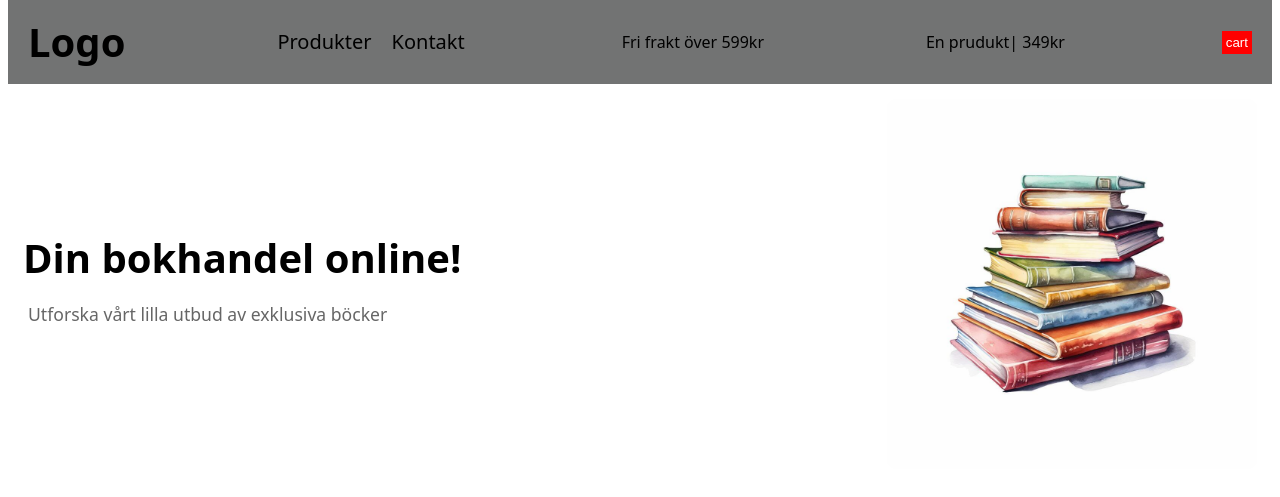
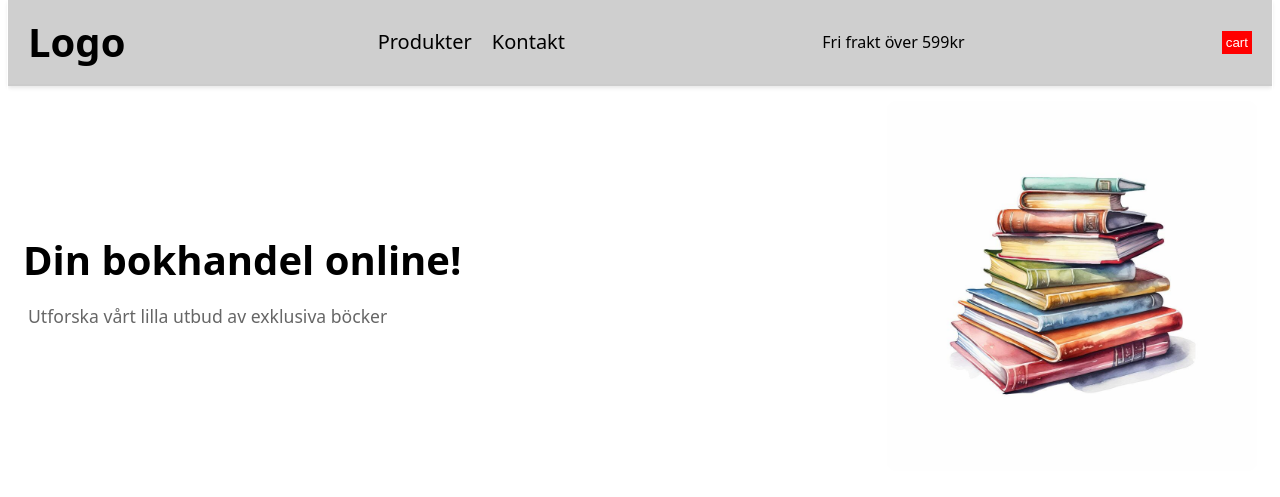
Before and after one commit to Edchy/webshop, a website built with Vite: page index.html in a window 1280 px wide. Shown: the top 497 px of the page. Built offline with nearby package versions, Linux system fonts and the light colour scheme.

Commit message:
styled nav

```diff
--- a/index.html
+++ b/index.html
@@ -17,7 +17,6 @@
             <li><a href="#footer">Kontakt</a></li>
           </ul>
           <p>Fri frakt över 599kr</p>
-          <p>En prudukt| 349kr</p>
           <!-- dessa två rader är allt som behövs för att skapa en modal -->
           <button popovertarget="shopping-cart">cart</button>
           <aside popover class="shopping-cart" id="shopping-cart">
--- a/src/styles/navigation.css
+++ b/src/styles/navigation.css
@@ -3,8 +3,10 @@ h1 {
 }
 
 .container {
-  background-color: rgb(114, 115, 115);
+  background-color: rgba(161, 161, 161, 0.514);
   padding: 20px;
+  border-bottom: 2px solid #ccc; /* Lägg till ett streck under hela navigationen */
+  box-shadow: 0 2px 4px rgba(0, 0, 0, 0.1); /* Valfritt: en skugga för effekt */
 }
 
 .navigation {
```
Also changed, not shown: product-test.html (+0 -1 lines).
